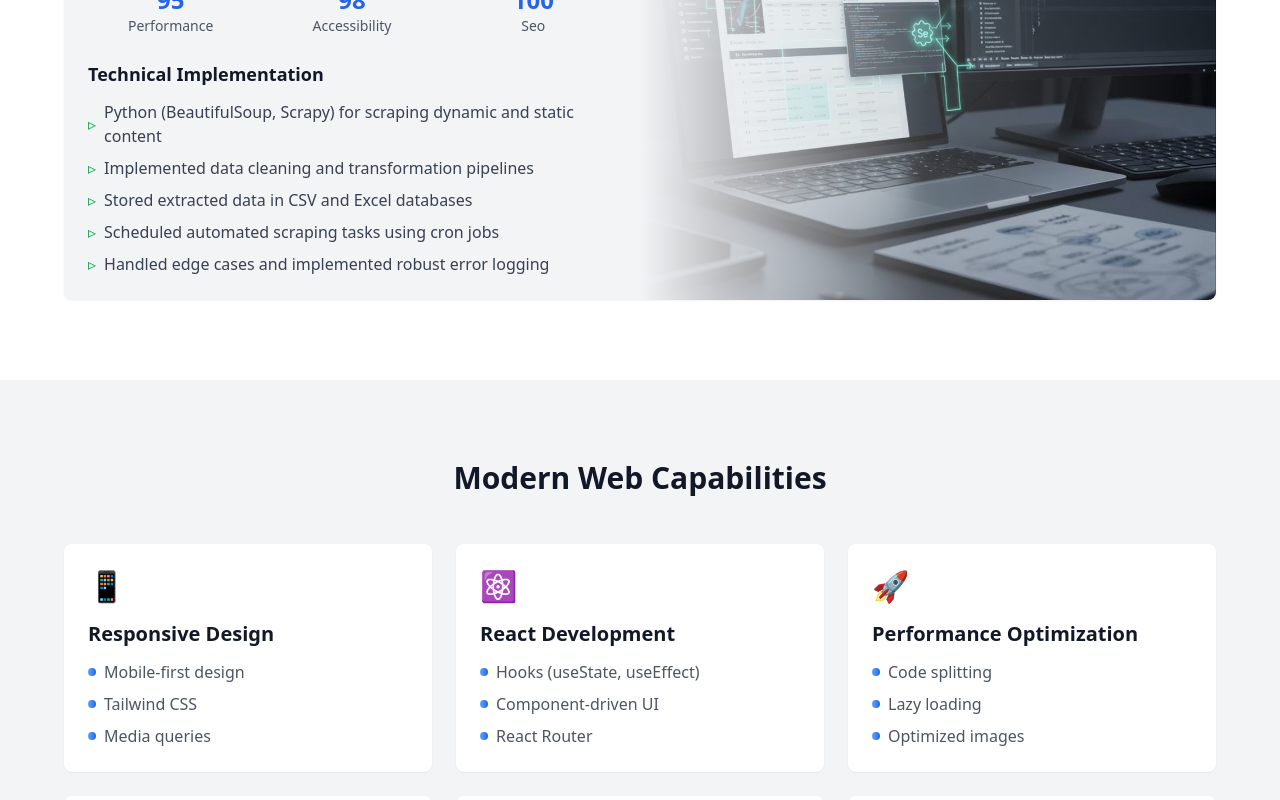
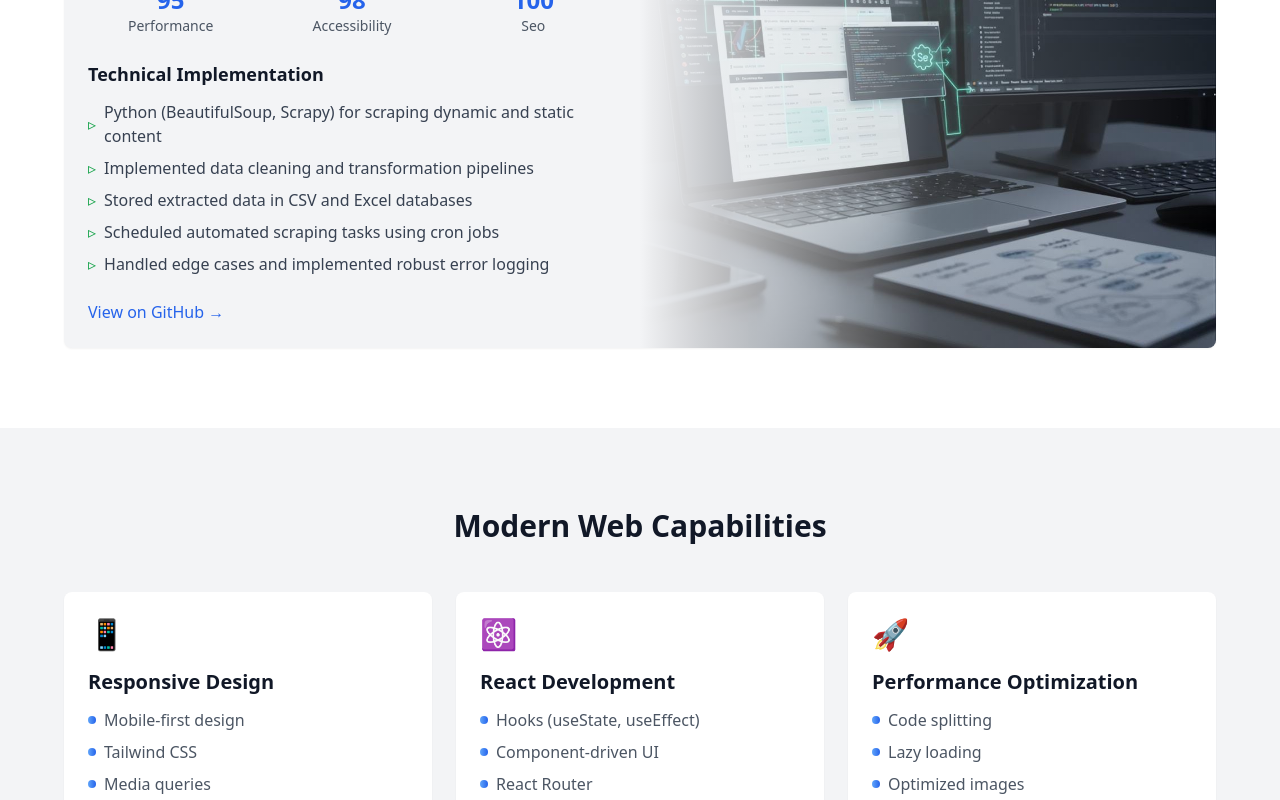
Before and after one commit to ShivaJ007/shiva-portfolio, a Next.js app: page / in a window 1280 px wide. Shown: the part 2604-3404 px from the top of the page. Built offline with nearby package versions, Linux system fonts and the light colour scheme.

Commit message:
Add GitHub link to project cards

```diff
--- a/components/ProjectsSection.tsx
+++ b/components/ProjectsSection.tsx
@@ -44,7 +44,7 @@ export const ProjectsSection = () => {
                 "Handled edge cases and implemented robust error logging",
               ],
               image: "/web_scraping.jpg",
-              githubLink: "https://github.com/ShivaJ007/Ngo_darpan_scraper", // agar GitHub link hai to
+              githubLink: "https://github.com/ShivaJ007/Data-Extraction-using-Web-Scraping", // agar GitHub link hai to
             },
           ].map((project) => (
             <div
@@ -93,6 +93,18 @@ export const ProjectsSection = () => {
                       ))}
                     </ul>
                   </div>
+                  {/* GitHub Link */}
+                  {project.githubLink && (
+                    <a
+                      href={project.githubLink}
+                      target="_blank"
+                      rel="noopener noreferrer"
+                      className="inline-flex items-center gap-2 text-sm sm:text-base text-blue-600 hover:text-blue-800 font-medium hover:underline"
+                    >
+                      View on GitHub →
+                    </a>
+                  )}
+
                 </div>
 
                 <div className="relative h-full min-h-[300px] lg:min-h-full">
```
